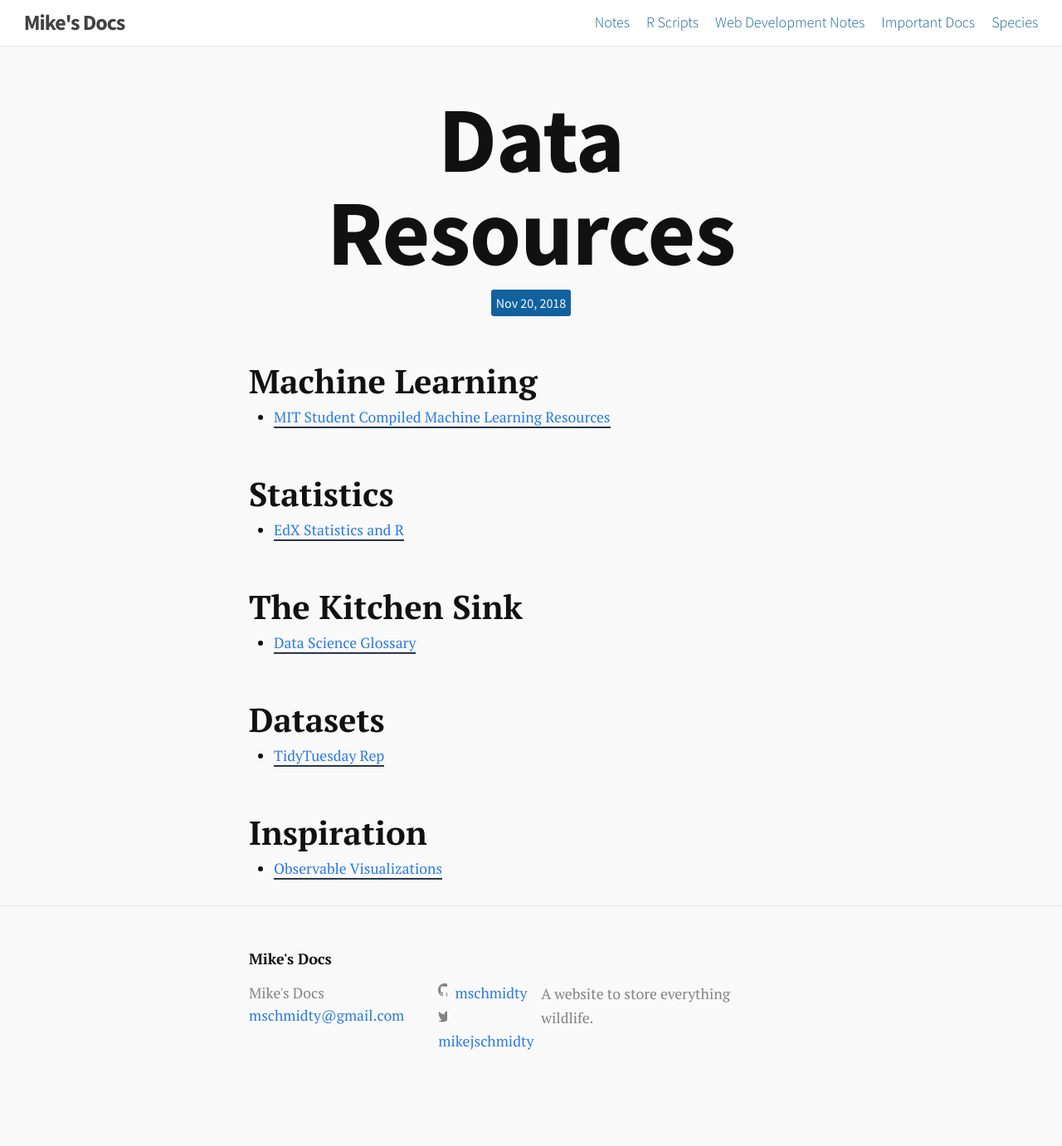
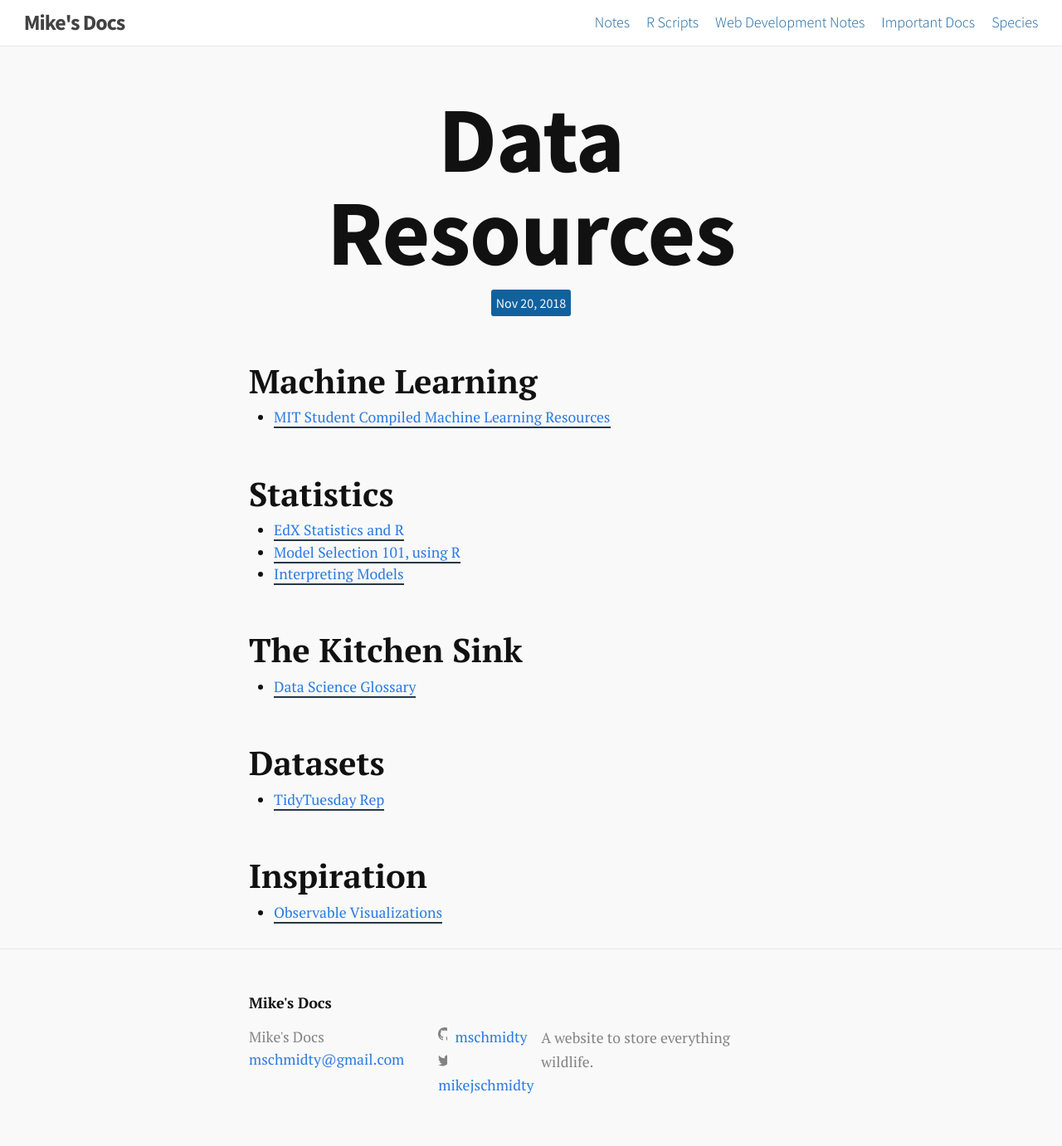
Before and after one commit to mschmidty/bio_notes, a Jekyll site: the page built from r/_posts/2018-11-20-machine_learning_resources.md, in a window 1280 px wide. Shown: the whole page at 83% size. Built offline with Jekyll 4.4.1, drawn with Linux system fonts in a browser that asks for light colours; before the commit the page ends 1329 px from its top, so only the background shows below that.

Commit message:
worked on avalanches

```diff
--- a/r/_posts/2018-11-20-machine_learning_resources.md
+++ b/r/_posts/2018-11-20-machine_learning_resources.md
@@ -10,6 +10,8 @@ categories: [ Machine Learning ]
 
 ## Statistics
 * [EdX Statistics and R](https://www.edx.org/course/statistics-and-r)
+* [Model Selection 101, using R](https://medium.com/@peter.nistrup/model-selection-101-using-r-c8437b5f9f99)
+* [Interpreting Models](https://medium.com/@peter.nistrup/visualizing-models-101-using-r-c7c937fc5f04)
 
 ## The Kitchen Sink
 * [Data Science Glossary](https://www.kaggle.com/shivamb/data-science-glossary-on-kaggle-updated)
```
Also changed, not shown: r/assets/avalanches/Rplot.jpeg (added), r/assets/avalanches/colorado_avalanches_by_aspect.jpeg (added), r/assets/avalanches/colorado_avalanches_by_elevation.jpeg (added), r/assets/avalanches/colorado_avalanches_by_range.jpeg (added).
